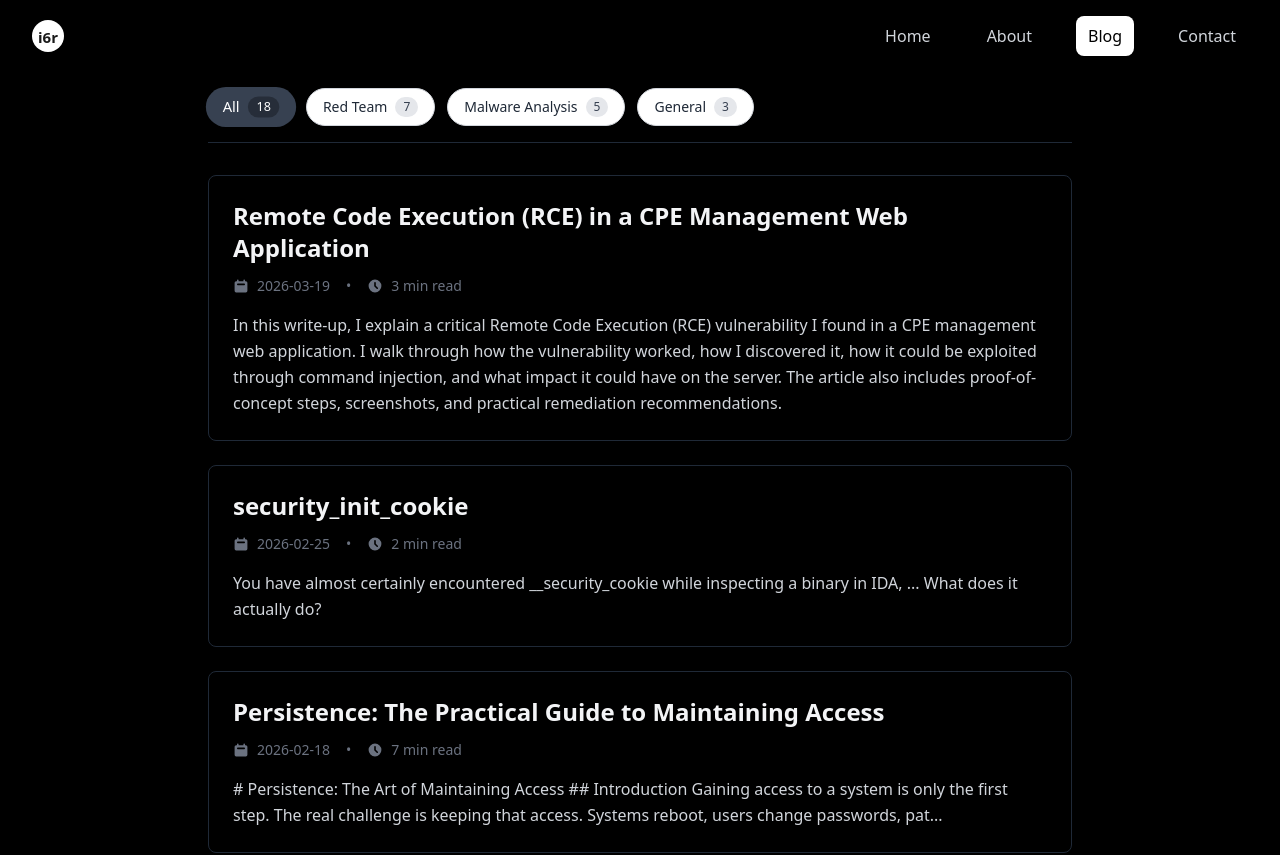
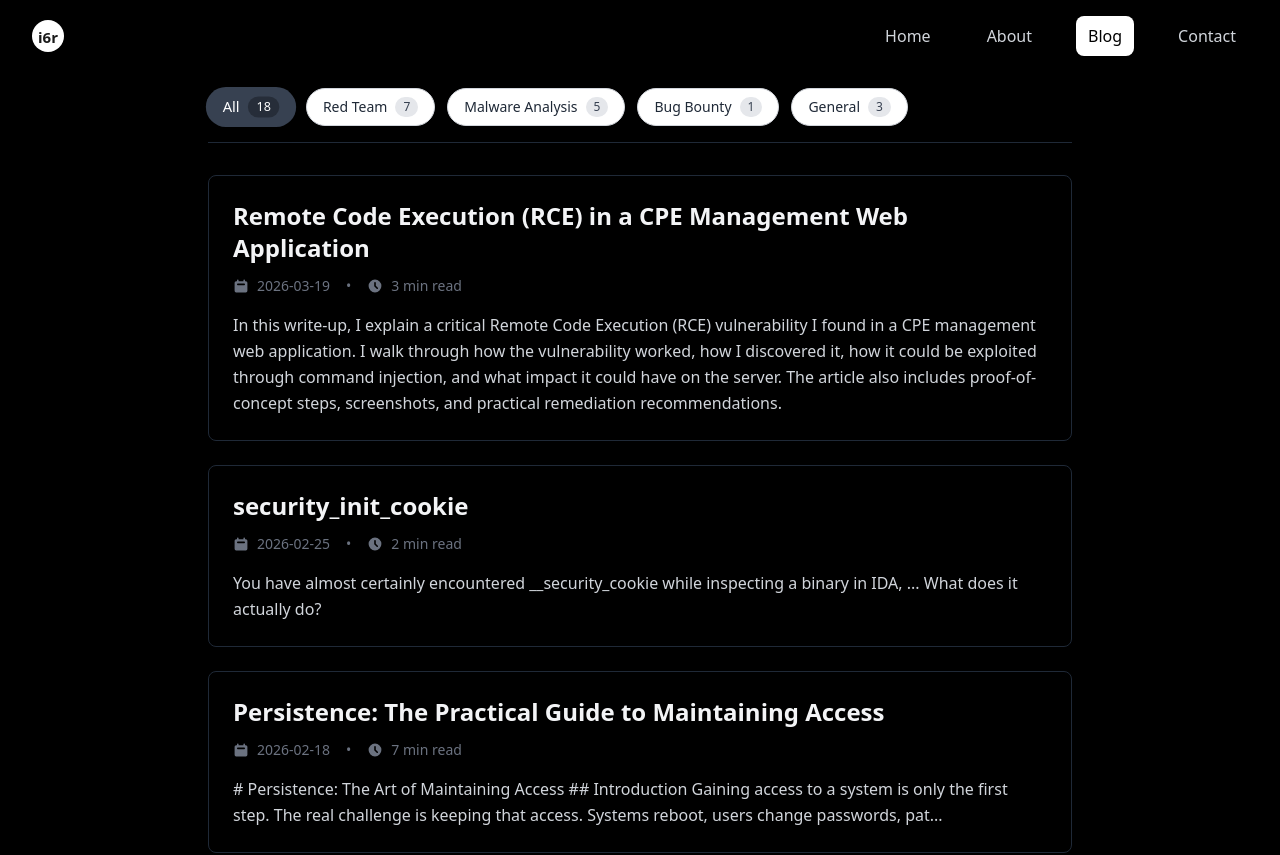
Before and after one commit to 0xi6r/0xi6r.github.io, a React (Vite) app in the folder project/: page /blog in a window 1280 px wide. Shown: the top 855 px of the page. Built offline with nearby package versions, Linux system fonts and the light colour scheme.

Commit message:
Add 'Bug Bounty' category to Blog page

```diff
--- a/project/src/pages/Blog.tsx
+++ b/project/src/pages/Blog.tsx
@@ -87,6 +87,7 @@ const Blog: React.FC = () => {
     { name: 'Tool Development', color: 'bg-green-500' },
     { name: 'Threat Intelligence', color: 'bg-purple-500' },
     { name: 'Malware Analysis', color: 'bg-yellow-500' },
+    { name: 'Bug Bounty', color: 'bg-emerald-500' },
     { name: 'General', color: 'bg-cyan-500' }
   ];
 
```
